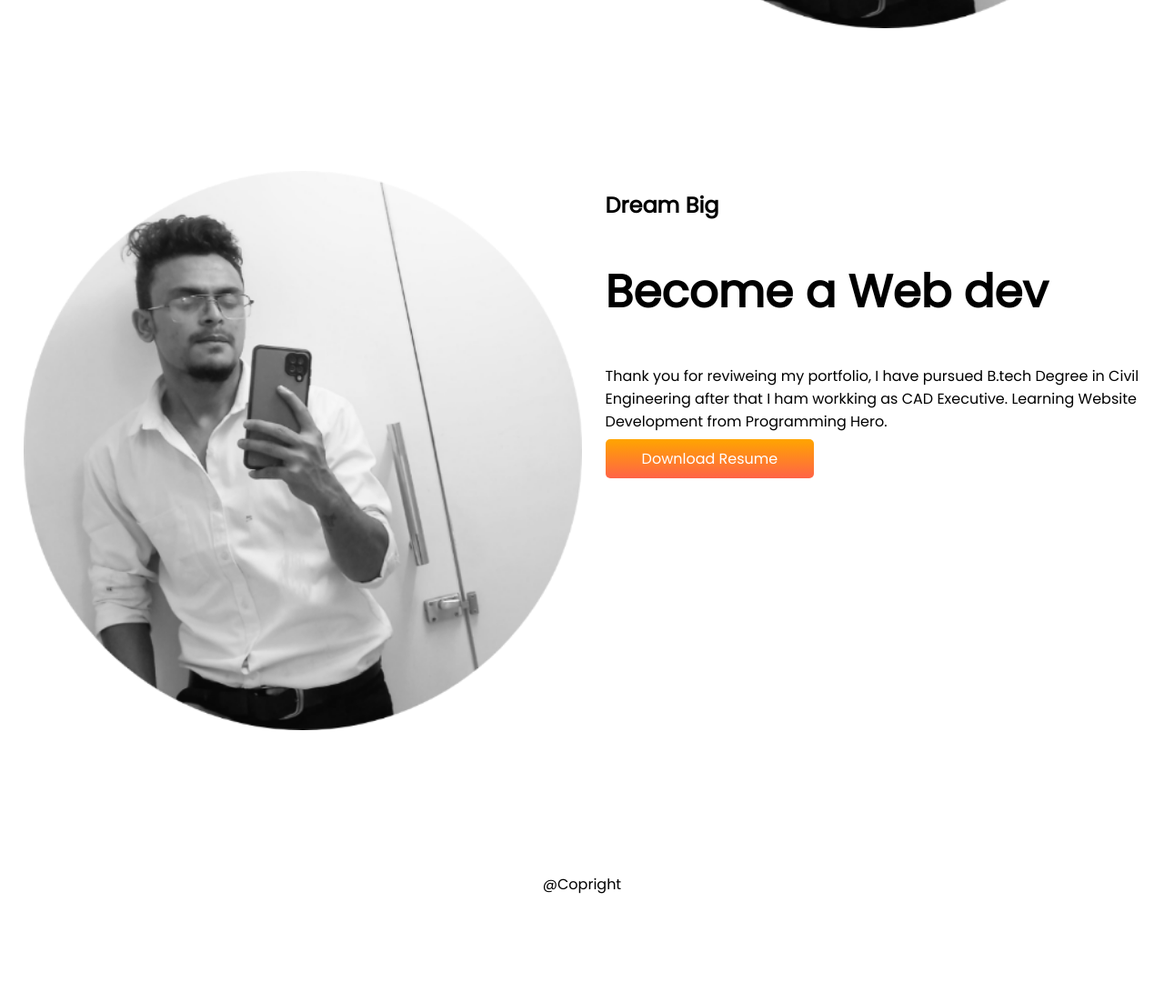
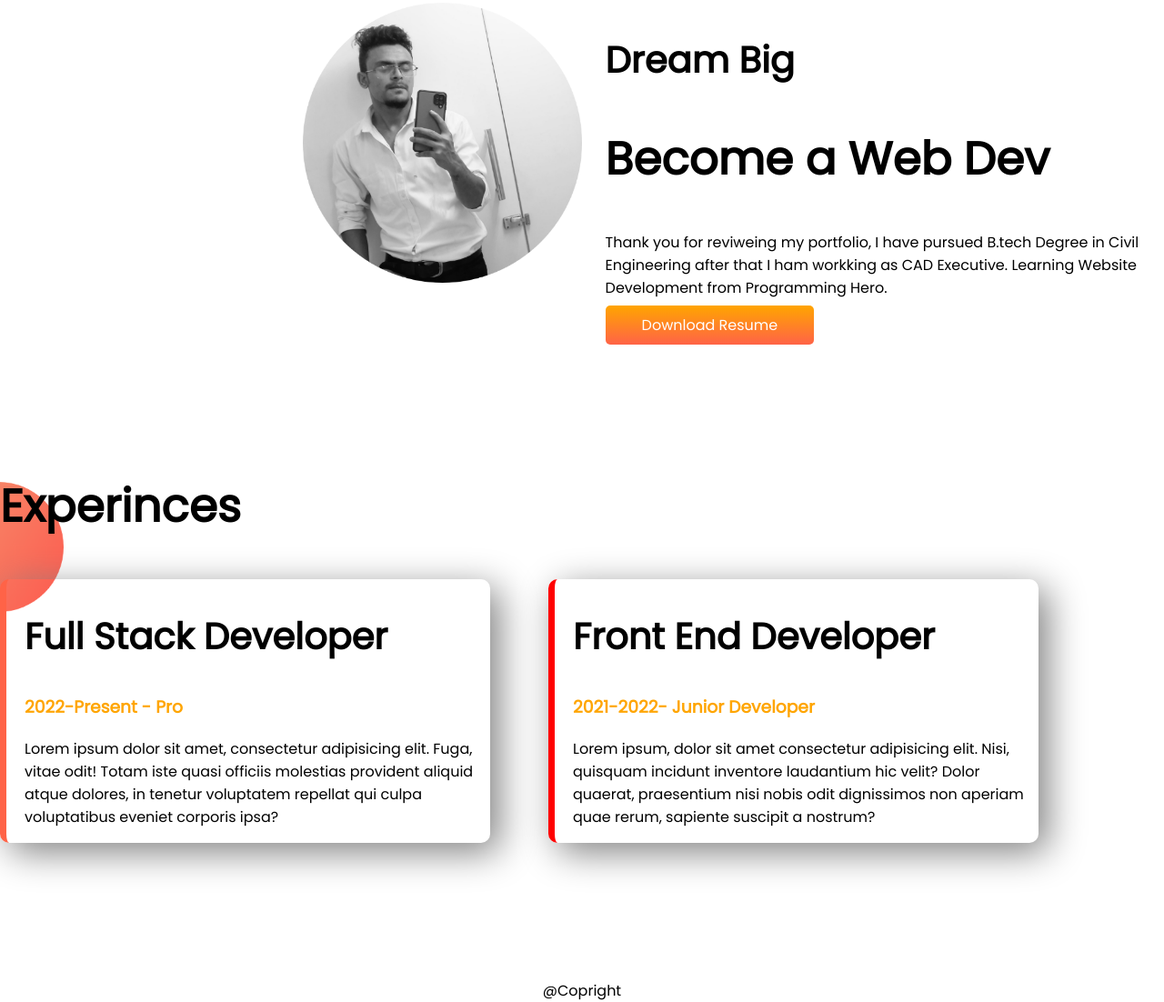
Before and after one commit to hriday-ghosh/Dev_page, a plain HTML site: page index.html in a window 1280 px wide. Shown: the part 585-1687 px from the top of the page at 91% size. Before the commit the page ends 1570 px from the top, so only its background shows below. Drawn offline with Linux system fonts and the light colour scheme.

Commit message:
third-update

```diff
--- a/index.html
+++ b/index.html
@@ -10,7 +10,7 @@
 </head>
 
 <body>
-    <section class="top-banner">
+    <section class="top-banner flexible-container">
         <div class="half-width">
             <h1>Hi!</h1>
             <h1>This is
@@ -30,13 +30,13 @@
             <img src="Images/Own.png" alt=" ">
         </div>
     </section>
-    <section class="dream-big">
+    <section class="dream-big flexible-container">
         <div class="half-width">
             <img src="Images/Own.png" alt="">
         </div>
         <div class="half-width">
             <h2> Dream Big</h2>
-            <h1>Become a Web dev</h1>
+            <h1>Become a Web Dev</h1>
             <p>Thank you for reviweing my portfolio, I have pursued B.tech Degree in Civil Engineering after that I ham
                 workking as CAD
                 Executive. Learning Website Development from Programming Hero.</p>
@@ -44,7 +44,30 @@
                 rel="noopener noreferrer">Download Resume</a>
         </div>
     </section>
+    <section class="Experince-area">
+        <h1>Experinces</h1>
+        <div class="flexible-container">
+            <div id="Full-Stack-Developer" class="exp-item">
+                <h2>Full Stack Developer</h2>
+                <h3 class="orange">2022-Present - Pro</h3>
+                <p>Lorem ipsum dolor sit amet, consectetur adipisicing elit. Fuga, vitae odit! Totam iste quasi officiis
+                    molestias provident aliquid atque dolores, in tenetur voluptatem repellat qui culpa voluptatibus
+                    eveniet
+                    corporis ipsa?</p>
+            </div>
+
+            <div id="FrontEndDeveloper" class="exp-item">
+                <h2>Front End Developer</h2>
+                <h3 class="orange">2021-2022- Junior Developer</h3>
+                <p>Lorem ipsum, dolor sit amet consectetur adipisicing elit. Nisi, quisquam incidunt inventore
+                    laudantium
+                    hic velit? Dolor quaerat, praesentium nisi nobis odit dignissimos non aperiam quae rerum, sapiente
+                    suscipit a nostrum?</p>
+            </div>
+        </div>
+    </section>
     <footer class="allign">@Copright</footer>
 </body>
 
 </html>
+<style></style>
--- a/style.css
+++ b/style.css
@@ -4,7 +4,7 @@ body {
 
     font-family: 'Poppins', sans-serif;
     margin: 0px;
-
+   border: 0%;
 }
 
 h1 {
@@ -12,11 +12,15 @@ h1 {
     font-size: 50px;
 }
 
+h2 {
+    font-size: 40px;
+}
+
 .orange {
     color: orange;
 }
 
-section {
+.flexible-container {
     display: flex;
     margin-bottom: 150px;
 }
@@ -29,7 +33,9 @@ section {
 
 .half-width img {
 
-    width: 100%;
+    width: 50%;
+    margin-left: 50%;
+
 }
 
 .link-button {
@@ -50,7 +56,40 @@ section {
     background-image: url(images/top-banner.png);
     background-repeat: no-repeat;
 }
-.allign{
+
+.allign {
 
     text-align: center;
 }
+
+.exp-item {
+    box-shadow: 10px 10px 40px gray;
+    width: 40%;
+    margin: left 5%;
+    margin-right: 5%;
+    padding-left: 20px;
+    border-radius: 10px;
+    -webkit-border-radius: 10px;
+    -moz-border-radius: 10px;
+    -ms-border-radius: 10px;
+    -o-border-radius: 10px;
+}
+
+.Experince-area {
+
+    background-image: url(images/exp-bg.png);
+    background-repeat: no-repeat;
+    background-position: left 10px;
+    background-size: 70px;
+
+}
+
+#Full-Stack-Developer {
+    border-left: 7px solid tomato;
+
+}
+
+#FrontEndDeveloper {
+
+    border-left: 7px solid red;
+}
```
